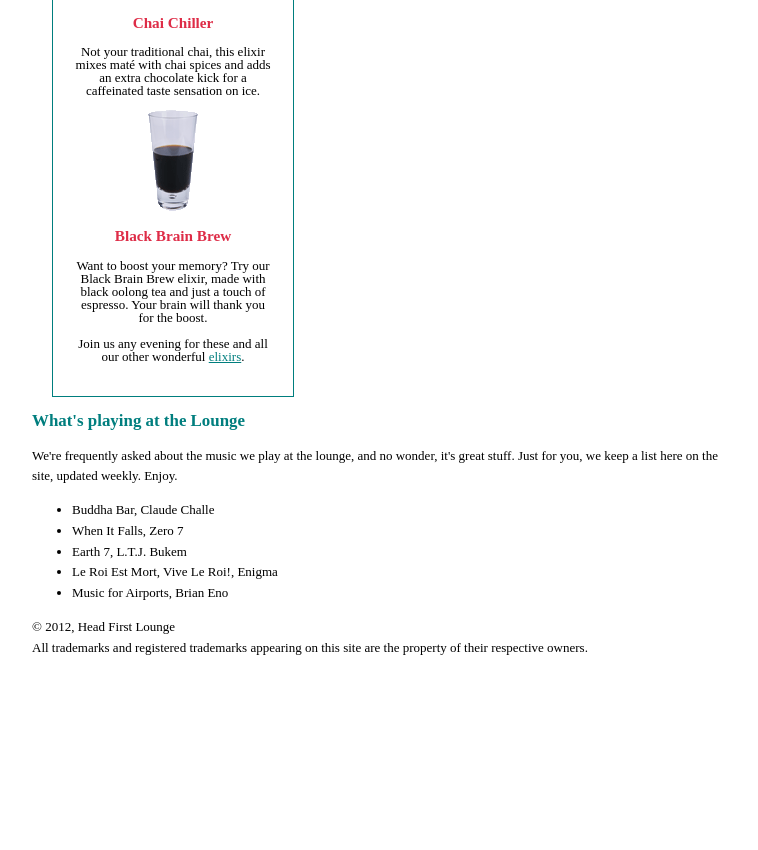
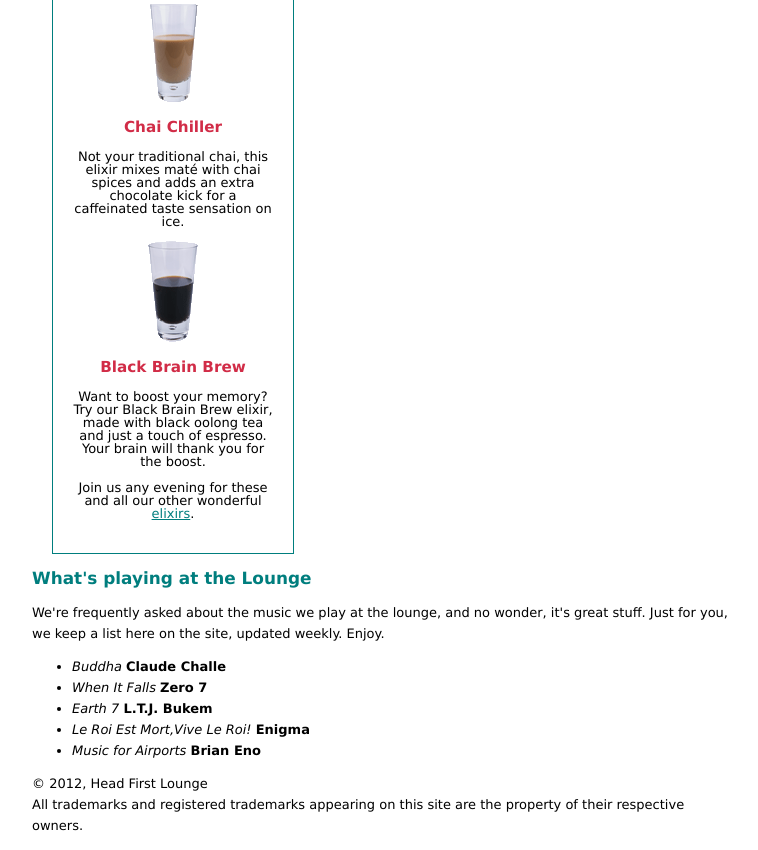
Before and after one commit to fengjiayao6/WebExercises, a plain HTML site: page Lesson16/Lesson16/lounge.html in a window 1280 px wide. Shown: the part 1252-2102 px from the top of the page, without its empty margins (8-766 px from the left). Before the commit the page ends 1924 px from the top, so only its background shows below. Drawn offline with Linux system fonts and the light colour scheme.

Commit message:
为音乐推荐部分增加样式

```diff
--- a/Lesson16/Lesson16/lounge.css
+++ b/Lesson16/Lesson16/lounge.css
@@ -1,7 +1,5 @@
 body {
-	font-size: small;
-	font-family: Verdana， Helvetica， Arial;
-  line-height: 1.6em;
+  font: small/1.6em Verdana,Helvetica,Arial;
 }
 
 h1, h2 {
@@ -17,37 +15,26 @@ h2 {
 }
 
 .guarantee {
-  border-color:      white;
-  border-width:          1px;
-  border-style:       dashed;
-  background-color:#a7cece;
-  padding:              25px;
+  border: 1px,dashed,white;
   margin:               30px;
   line-height:         1.9em;
   font-style:         italic;
   color:              #444;
   font-family: Georgia, 'Times New Roman';
-  background-image: url(images/background.gif);
-  background-repeat: no-repeat;
   background-position: top left;
-  padding: 25px;
-  padding-left: 80px;
+  background: #a7cece url(images/background.gif)no-repeat;
+  padding: 25px 25px 25px 80px;
   margin-right: 250px;
   border-top-right-radius: 2em;
   border-bottom-left-radius: 2em;
-  border-color: #ffffff;
 }
 
 .elixirs{
-    border-width: thin;
-    border-style: solid;
-    border-color: #007e7e;
+    border: thin solid #007e7e;
 
     width: 200px;
 
-    padding-right: 20px;
-    padding-bottom: 20px;
-    padding-left: 20px;
+    padding: 0px 20px 20px 20px;
 
     margin-left: 20px;
 
@@ -65,5 +52,38 @@ h2 {
 }
 
 .elixirs h3{
-  color: #de2c47;
+  color: #d12c47;
 }
+
+.cd{
+  font-size: italic;
+}
+
+.artist{
+  font-weight: bold;
+}
+
+a:link{
+  color: green;
+}
+
+a:visited{
+  color: red;
+}
+
+a:hover{
+  color: yellow;
+}
+
+.elixirs a:link{
+  color: #007e7e;
+}
+
+.elixirs a:visited{
+  color: #333333;
+}
+
+.elixirs a:hover{
+  background: #f88396;
+  color: #0d5353;
+}
--- a/Lesson16/Lesson16/lounge.html
+++ b/Lesson16/Lesson16/lounge.html
@@ -110,11 +110,26 @@
         Enjoy.
       </p>
       <ul>
-        <li>Buddha Bar, Claude Challe</li>
-        <li>When It Falls, Zero 7</li>
-        <li>Earth 7, L.T.J. Bukem</li>
-        <li>Le Roi Est Mort, Vive Le Roi!, Enigma</li>
-        <li>Music for Airports, Brian Eno</li>
+        <li>
+          <span class="cd">Buddha</span>
+          <span class="artist" >Claude Challe</span>
+        </li>
+        <li>
+          <span class="cd">When It Falls</span>
+          <span class="artist">Zero 7</span>
+        </li>
+        <li>
+        <span class="cd">Earth 7</span>
+        <span class="artist">L.T.J. Bukem</span>
+        </li>
+        <li>
+        <span class="cd">Le Roi Est Mort,Vive Le Roi!</span>
+        <span class="artist">Enigma</span>
+        </li>
+        <li>
+        <span class="cd">Music for Airports</span>
+        <span class="artist">Brian Eno</span>
+        </li>
       </ul>
     </div>
 
```
